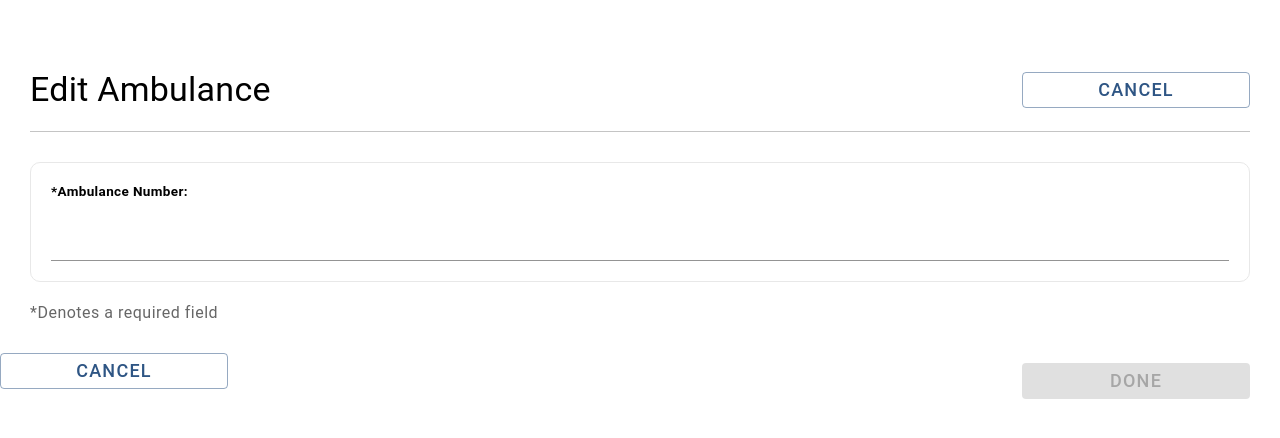
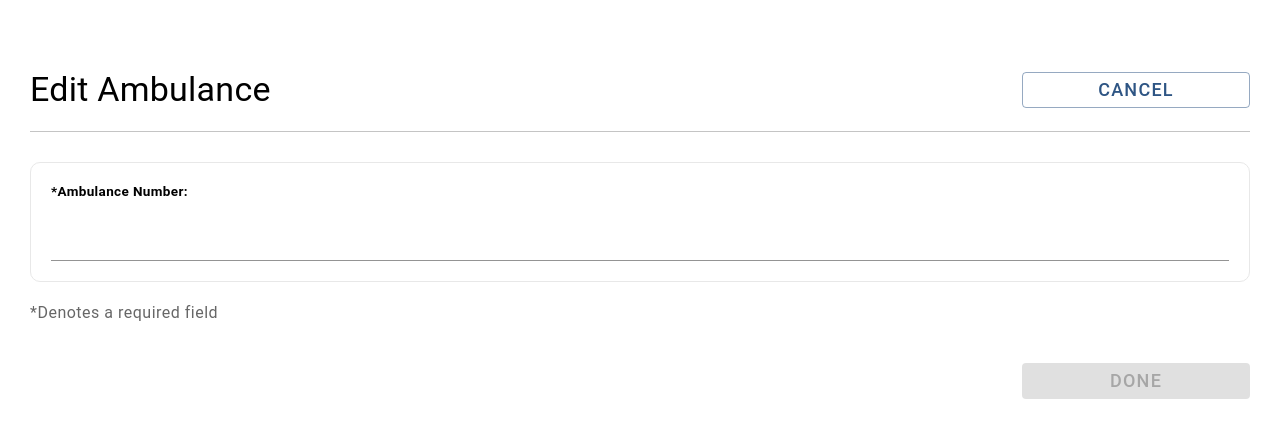
Before and after one commit to uwblueprint/paramedics-react, a React (Create React App) app: page /manage/ambulances/1/1 in a window 1280 px wide. Shown: the top 438 px of the page. Built offline with nearby package versions, Linux system fonts and the light colour scheme; no server answers.

Commit message:
Fix merge conflicts

```diff
--- a/src/components/ResourceForm/AmbulanceFormPage.tsx
+++ b/src/components/ResourceForm/AmbulanceFormPage.tsx
@@ -146,7 +146,6 @@ const AmbulanceFormPage = ({
         handleClick={handleComplete}
         disabled={ambulanceNumber === ''}
       />
-      <CancelButton to="/manage/ambulances" />
       <ConfirmModal
         open={openValidationError}
         title="Duplicate Ambulance"
--- a/src/components/ResourceForm/HospitalFormPage.tsx
+++ b/src/components/ResourceForm/HospitalFormPage.tsx
@@ -139,7 +139,6 @@ const HospitalFormPage = ({
         </Typography>
       </div>
       <DoneButton handleClick={handleComplete} disabled={hospitalName === ''} />
-      <CancelButton to="/manage/hospitals" />
       <ConfirmModal
         open={openValidationError}
         title="Duplicate Hospital"
```
